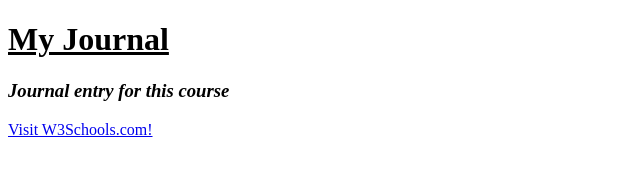
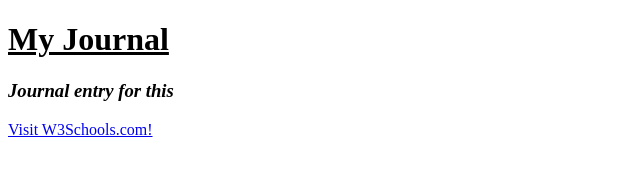
Before and after one commit to mubarik04/websiteJournal, a plain HTML site: page index.html in a window 1280 px wide. Shown: the full height of the page, 0-640 px from the left. Drawn offline with Linux system fonts and the light colour scheme.

Commit message:
Update index.html

```diff
--- a/index.html
+++ b/index.html
@@ -11,7 +11,7 @@
         <h1>My Journal</h1>
        </u>
        <i>
-       <h3>Journal entry for this course</h3>
+       <h3>Journal entry for this</h3>
        </i>
      </ul>
      <div>
```
